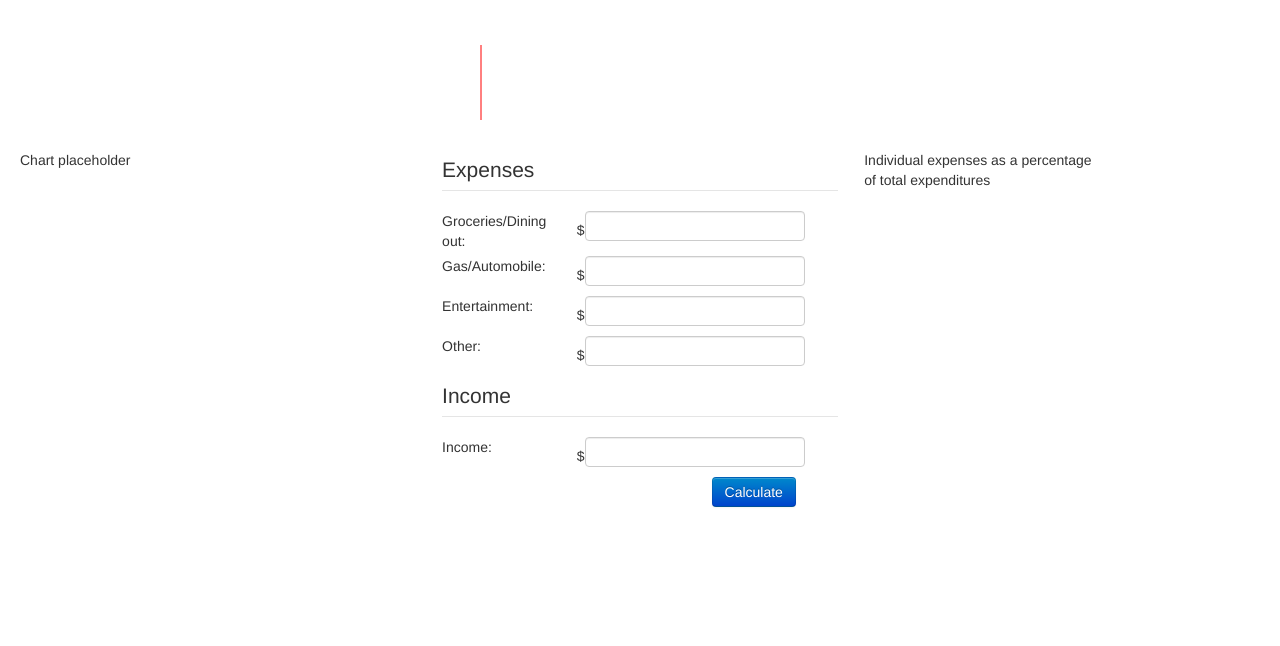
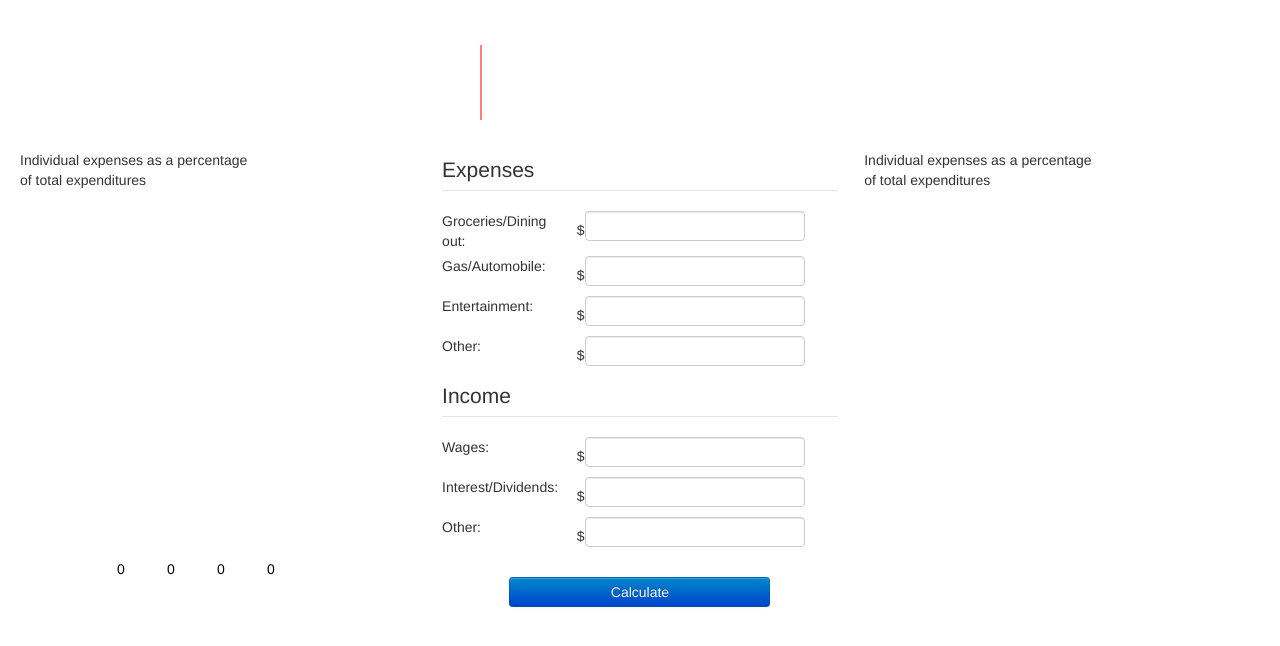
Before and after one commit to apeletz512/p3.AlexanderPeletz.biz, a plain HTML site: page index.html in a window 1280 px wide. Drawn offline with Linux system fonts and the light colour scheme.

Commit message:
added income chart

```diff
--- a/css/index.css
+++ b/css/index.css
@@ -18,7 +18,7 @@
 .bar3 {
     fill: gray;
 }
-.svgchart  text {
+.expChart  text {
   fill: white;
   font: 10px sans-serif;
   text-anchor: end;
--- a/index.html
+++ b/index.html
@@ -17,7 +17,8 @@
     </div>
     <div class="row-fluid">
         <div class="span4">
-            Chart placeholder
+            <div>   Individual expenses as a percentage<br> of total expenditures</div>
+            <svg class="incChart"></svg>
         </div>
         <div class="span4">
             <form>
@@ -57,22 +58,39 @@
                 <legend>Income</legend>
                 <div class="row-fluid">
                     <div class="span4">
-                        <label>Income: </label>
+                        <label>Wages: </label>
                     </div>
                     <div class="span8">
-                        $<input type="text" id="income"/>
+                        $<input type="text" id="wage"/>
                     </div>
                 </div>
                 <div class="row-fluid">
-                    <div class="span4 offset8">
-                        <button id="calc" class="btn btn-primary" type="button">Calculate</button>
+                    <div class="span4">
+                        <label>Interest/Dividends: </label>
+                    </div>
+                    <div class="span8">
+                        $<input type="text" id="interest"/>
+                    </div>
+                </div>
+                <div class="row-fluid">
+                    <div class="span4">
+                        <label>Other: </label>
+                    </div>
+                    <div class="span8">
+                        $<input type="text" id="incOther"/>
+                    </div>
+                </div>
+                <br>
+                <div class="row-fluid">
+                    <div class="span8 offset2">
+                        <button id="calc" class="btn btn-primary btn-block" type="button">Calculate</button>
                     </div>
                 </div>
             </form>
         </div>
         <div class="span4">
             <div>   Individual expenses as a percentage<br> of total expenditures</div>
-            <svg class="svgchart"></svg>
+            <svg class="expChart"></svg>
         </div>
     </div>
 </div>
--- a/js/index.js
+++ b/js/index.js
@@ -14,8 +14,11 @@
         var car = $('#car').val();
         var fun = $('#fun').val();
         var other = $('#other').val();
-        var income = $('#income').val();
-        income = [Number(income)];
+        var wage = $('#wage').val();
+        var interest = $('#interest').val();
+        var incOther = $('#incOther').val();
+
+        income = [(Number(wage)+Number(interest)+Number(incOther))];
         expenses = [Number(food), Number(car), Number(fun), Number(other)];
         BuildSVG(expenses, income);
 
@@ -30,7 +33,7 @@
 
     var x = ResetScale("X", data);
 
-    // Build horizontal chart
+    // Build stacked bar chart
         // Set chart area
         var chart = d3.select(".chart")
                         .attr("width", width + margin.left + margin.right)
@@ -68,7 +71,6 @@
             .call(xAxis);
 
         // Create floating income bar
-
         chart.append("line")
             .attr("class", "incLine")
             .attr("x1", "200")
@@ -76,41 +78,40 @@
             .attr("x2", "200")
             .attr("y2", "75");
 
-    // Build vertical chart
+    // Build income chart
         // Establish margins
-
         var margin = {top: 50, right: 50, bottom: 50, left: 50},
         width = 300 - margin.left - margin.right,
         height = 420 - margin.top - margin.bottom;
 
-        svgData = [0, 0, 0, 0];
+        incData = [0, 0, 0, 0];
 
         // Set basic chart area
-        var svgchart = d3.select(".svgchart")
+        var incChart = d3.select(".incChart")
                             .attr("width", width + margin.left + margin.right)
                             .attr("height", height + margin.top + margin.bottom)
                           .append("g")
                             .attr("transform", "translate(" + margin.left + "," + margin.top + ")");
 
         // Set data range
-        var y = ResetScale("Y", svgData);
-        var x = ResetScale("X", svgData);
+        var y = ResetScale("Y", incData);
+        var x = ResetScale("X", incData);
 
         // Bind data to containers for bar images
-        var svgbar = svgchart.selectAll("g")
-                .data(svgData)
+        var incBar = incChart.selectAll("g")
+                .data(incData)
             .enter().append("g")
                 .attr("transform", function(d, i) { return "translate(" + ( i * (width/4) ) + ",0)"; });
 
         // Add bar to container
-        svgbar.append("rect")
+        incBar.append("rect")
             .attr("class", function(d, i) { var barClass = "vertBar bar" + String(i); return barClass; })
             .attr("y", y)
             .attr("width", (width/4) - 1)
             .attr("height", function(d) { return height - y(d); });
 
         // Add text to bar
-        svgbar.append("text")
+        incBar.append("text")
             .attr("class", "vertText")
             .attr("x",  (width/4) - 10)
             .attr("y", function(d) {return y(d) + 3;})
@@ -134,7 +135,7 @@
                         .orient("bottom");
 
             // Add axis to chart area
-        svgchart.append("g")
+        incChart.append("g")
             .attr("class", "x axis")
             .attr("transform", "translate(25," + height + ")")
             .call(xAxis);
@@ -145,7 +146,81 @@
                         .orient("right")
 
             // Add axis to chart area
-        svgchart.append("g")
+        incChart.append("g")
+            .attr("class", "y axis")
+            .attr("transform", "translate(" + width + ",0)")
+            .call(yAxis);
+
+    // Build expenses chart
+        // Establish margins
+
+        var margin = {top: 50, right: 50, bottom: 50, left: 50},
+        width = 300 - margin.left - margin.right,
+        height = 420 - margin.top - margin.bottom;
+
+        expData = [0, 0, 0, 0];
+
+        // Set basic chart area
+        var expChart = d3.select(".expChart")
+                            .attr("width", width + margin.left + margin.right)
+                            .attr("height", height + margin.top + margin.bottom)
+                          .append("g")
+                            .attr("transform", "translate(" + margin.left + "," + margin.top + ")");
+
+        // Set data range
+        var y = ResetScale("Y", expData);
+        var x = ResetScale("X", expData);
+
+        // Bind data to containers for bar images
+        var expBar = expChart.selectAll("g")
+                .data(expData)
+            .enter().append("g")
+                .attr("transform", function(d, i) { return "translate(" + ( i * (width/4) ) + ",0)"; });
+
+        // Add bar to container
+        expBar.append("rect")
+            .attr("class", function(d, i) { var barClass = "vertBar bar" + String(i); return barClass; })
+            .attr("y", y)
+            .attr("width", (width/4) - 1)
+            .attr("height", function(d) { return height - y(d); });
+
+        // Add text to bar
+        expBar.append("text")
+            .attr("class", "vertText")
+            .attr("x",  (width/4) - 10)
+            .attr("y", function(d) {return y(d) + 3;})
+            .attr("dy", ".75em")
+            .attr("dx", ".5em")
+            .text(function(d) { return d; });
+
+        // Add axes
+            // Set ticks
+        tickValues = ["Gas", "Car", "Food", "Other"]
+
+            // Set ordinal scale for ticks
+        textX = d3.scale.ordinal()
+                    .domain(tickValues)
+                    .range([0, 50, 100, 150]);
+
+            // Build x axis
+        var xAxis = d3.svg.axis()
+                        .scale(textX)
+                        .tickValues("")
+                        .orient("bottom");
+
+            // Add axis to chart area
+        expChart.append("g")
+            .attr("class", "x axis")
+            .attr("transform", "translate(25," + height + ")")
+            .call(xAxis);
+
+            // Build y axis
+        var yAxis = d3.svg.axis()
+                        .scale(y)
+                        .orient("right")
+
+            // Add axis to chart area
+        expChart.append("g")
             .attr("class", "y axis")
             .attr("transform", "translate(" + width + ",0)")
             .call(yAxis);
@@ -279,6 +354,57 @@
                 // Transition to new y axis
             d3.selectAll(".y").transition()
                 .call(yAxis);
+
+
+
+        // Manipulate vertical bars and text
+            // Bind new data to vertical bars and reset text labels
+            d3.selectAll(".vertBar")
+                .data(data);
+            d3.selectAll(".vertText")
+                .data(data)
+                .text(function(d) { return "$"+d; });
+
+            // Begin transitions
+                // Transition vertical bars
+            d3.selectAll(".vertBar").transition()
+                .attr("y", function(d) { return y(d);})
+                .attr("height", function(d) { return height - y(d);});
+
+                // Transition location of labels on vert vars
+            d3.selectAll(".vertText").transition()
+                .attr("y", function(d) { return y(d) + 3; });
+
+                // Set x axis labels
+            tickValues = ["Gas", "Cars", "Food", "Other"]
+
+            textX = d3.scale.ordinal()
+                        .domain(tickValues)
+                        .range([0, 50, 100, 150]);
+
+            var xAxis = d3.svg.axis()
+                            .scale(textX)
+                            .ticks(4)
+                            .tickValues(tickValues)
+                            .orient("bottom");
+
+            d3.select(".x").transition()
+                .call(xAxis);
+
+                // Set y axis range and labels
+            yAxisScale = d3.scale.linear()
+                        .domain([0, d3.max(expenses)/totalExpense])
+                        .range([height, 0]);
+
+                // Build new y axis
+            var yAxis = d3.svg.axis()
+                    .scale(yAxisScale)
+                    .orient("right")
+                    .tickFormat(formatPercent);
+
+                // Transition to new y axis
+            d3.selectAll(".y").transition()
+                .call(yAxis);
     }
 
     function ResetScale(string, expenses, income) {
```
